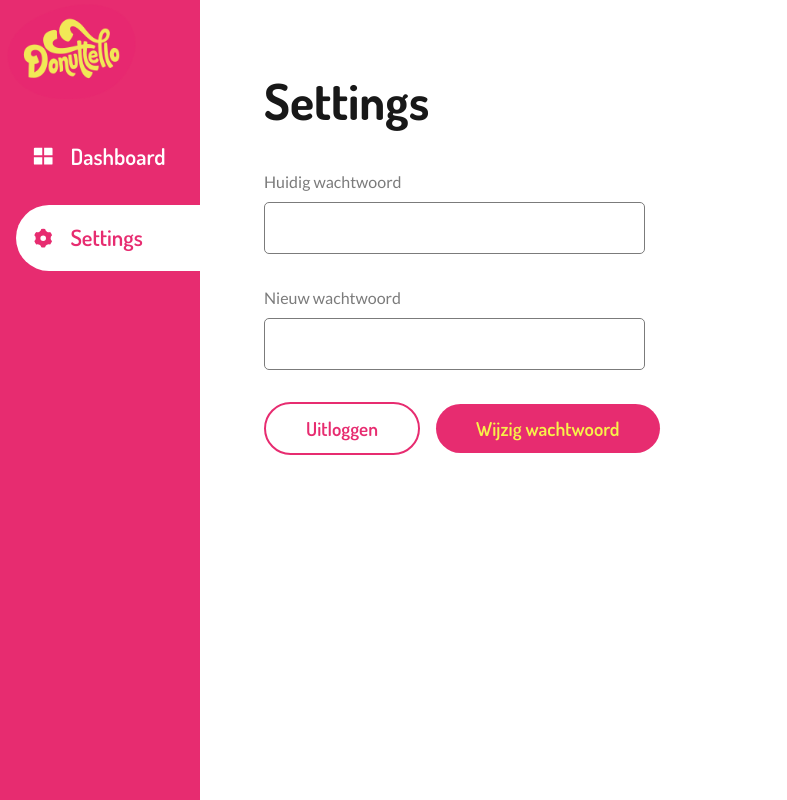
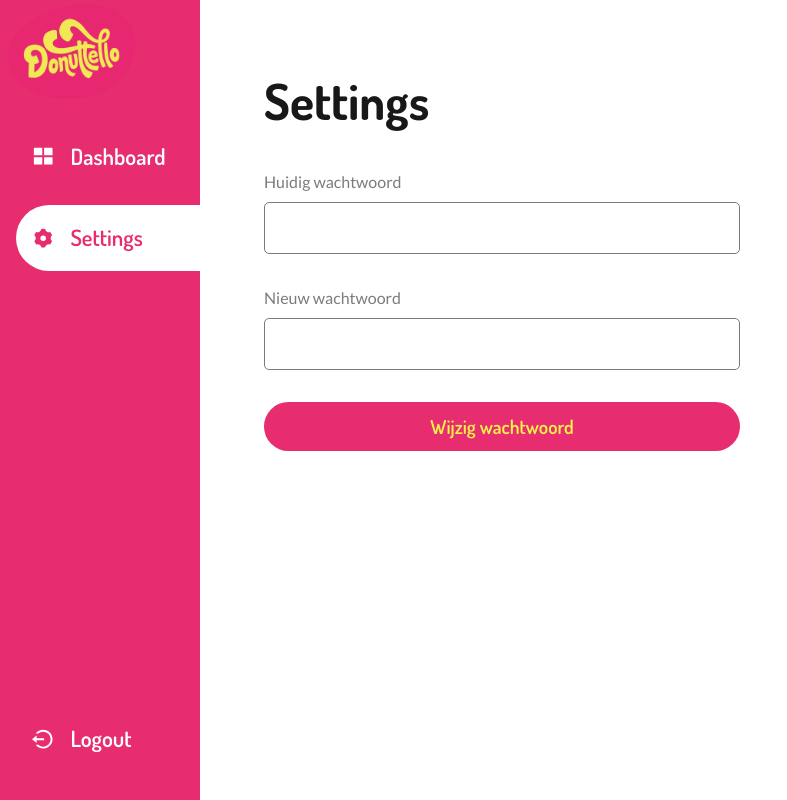
Before and after one commit to AlejandroDeWolf/donut-configurator-admin, a React (Vite) app: page /settings in a window 1280 px wide. Shown: the whole page, without its empty margins (0-787 px from the left). Built offline with nearby package versions, Linux system fonts and the light colour scheme; sample sign-in values are in the browser's storage.

Commit message:
feat: add logout button to sidebar and remove from settings page

```diff
--- a/src/components/SettingsForm.jsx
+++ b/src/components/SettingsForm.jsx
@@ -37,11 +37,6 @@ const SettingsForm = () => {
     }
   };
 
-  const logoutHandler = () => {
-    localStorage.removeItem("token");
-    window.location.href = "/";
-  };
-
   return (
     <>
       {error && (
@@ -63,15 +58,6 @@ const SettingsForm = () => {
             ref={newPassword}
           />
         </div>
-
-        <div className="form__group__buttons">
-          <button
-            type="submit"
-            className="btn btn--secondary"
-            onClick={logoutHandler}
-          >
-            Uitloggen
-          </button>
         <button
           type="submit"
           className="btn btn__logout"
@@ -79,7 +65,6 @@ const SettingsForm = () => {
         >
           Wijzig wachtwoord
         </button>
-        </div>
       </form>
     </>
   );
--- a/src/components/Sidebar.jsx
+++ b/src/components/Sidebar.jsx
@@ -6,6 +6,7 @@ import {
   RiCloseFill,
   RiLayoutGridFill,
   RiSettings3Fill,
+  RiLogoutCircleLine,
 } from "react-icons/ri";
 import logo from "/assets/images/logo.png";
 
@@ -13,6 +14,11 @@ const Sidebar = () => {
   const [sidebar, setSidebar] = useState(false);
 
   const showSidebar = () => setSidebar(!sidebar);
+
+  const logoutHandler = () => {
+    localStorage.removeItem("token");
+    window.location.href = "/";
+  };
 
   return (
     <IconContext.Provider value={{ color: "undefined" }}>
@@ -33,6 +39,9 @@ const Sidebar = () => {
               <RiCloseFill />
             </NavLink>
           </li>
+
+          <div className="nav__links__wrapper">
+            <div className="nav__links__primary">
               <li className="nav-text">
                 <NavLink to="/dashboard" activeclassname="active">
                   <RiLayoutGridFill />
@@ -45,6 +54,21 @@ const Sidebar = () => {
                   <span>Settings</span>
                 </NavLink>
               </li>
+            </div>
+
+            <div className="nav__links__secondary">
+              <li className="nav-text">
+                <NavLink
+                  to="/"
+                  activeclassname="active"
+                  onClick={logoutHandler}
+                >
+                  <RiLogoutCircleLine />
+                  <span>Logout</span>
+                </NavLink>
+              </li>
+            </div>
+          </div>
         </ul>
       </nav>
     </IconContext.Provider>
--- a/src/sass/components/sidebar.scss
+++ b/src/sass/components/sidebar.scss
@@ -95,6 +95,10 @@
   .nav-menu-items {
     width: 100%;
 
+    @media screen and (min-width: global.$breakpoint-tablet) {
+      height: 85%;
+    }
+
     .navbar-toggle {
       background-color: global.$color-primary;
       width: 100%;
@@ -107,6 +111,13 @@
         display: none;
       }
     }
+
+    .nav__links__wrapper {
+      height: 100%;
+      display: flex;
+      flex-direction: column;
+      justify-content: space-between;
+    }
   }
 }
 
--- a/src/sass/pages/settings.scss
+++ b/src/sass/pages/settings.scss
@@ -1,8 +1,13 @@
 @use "../global";
 
 .form__group--small,
-.form__error--settings {
-  width: 40%;
+.form__error--settings,
+.btn__logout {
+  width: 30%;
+
+  @media screen and (max-width: global.$breakpoint-big) {
+    width: 50%;
+  }
 
   @media screen and (max-width: global.$breakpoint-tablet) {
     width: 100%;
@@ -10,10 +15,7 @@
 }
 
 .btn__logout {
-  margin-left: 1rem;
-
   @media screen and (max-width: global.$breakpoint-tablet) {
-    margin-left: 0;
     margin-top: 1rem;
   }
 }
```
Lines whose indentation alone changed are shown as unchanged.
